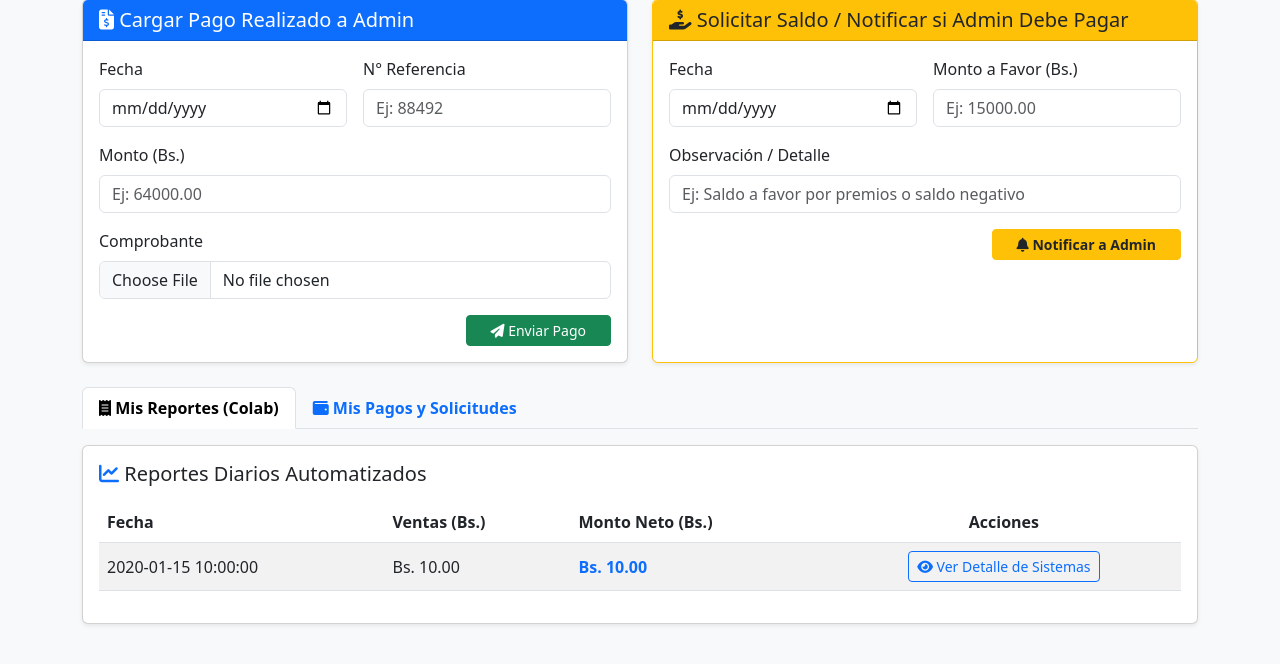
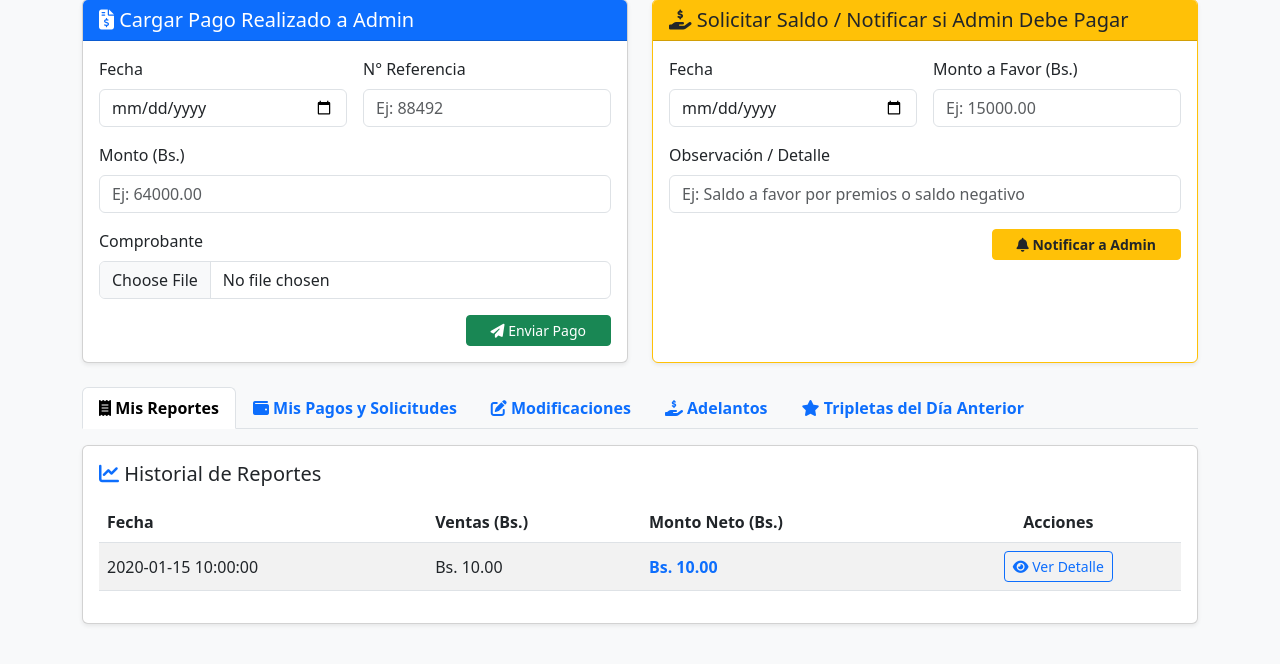
Before and after one commit to mariadelosangelesdiazpinto24-tech/tu-reporte-al-dia., a FastAPI app: template templates/agencia.html in a window 1280 px wide. Shown: the part 75-739 px from the top of the page. Run offline with FastAPI, Linux system fonts and the light colour scheme; the template is opened without the code that fills it: most values are stand-ins (such as "Sample title", 1, 10 or a date in 2020).

Commit message:
Update agencia.html

```diff
--- a/templates/agencia.html
+++ b/templates/agencia.html
@@ -16,7 +16,7 @@
 
     <div class="container my-4">
 
-        <!-- Fila Superior: Cargar Comprobante o Solicitar Saldo (Negativo/Pago del Admin) -->
+        <!-- Fila Superior: Cargar Comprobante o Solicitar Saldo -->
         <div class="row">
             <div class="col-md-6 mb-4">
                 <div class="card shadow-sm h-100">
@@ -79,24 +79,33 @@
             </div>
         </div>
 
-        <!-- Pestañas -->
+        <!-- Pestañas Originales Restauradas -->
         <ul class="nav nav-tabs mb-3" id="taquillaTabs" role="tablist">
             <li class="nav-item">
-                <button class="nav-link active fw-bold" id="reportes-tab" data-bs-toggle="tab" data-bs-target="#reportes" type="button"><i class="fas fa-receipt"></i> Mis Reportes (Colab)</button>
+                <button class="nav-link active fw-bold" id="reportes-tab" data-bs-toggle="tab" data-bs-target="#reportes" type="button"><i class="fas fa-receipt"></i> Mis Reportes</button>
             </li>
             <li class="nav-item">
                 <button class="nav-link fw-bold" id="pagos-tab" data-bs-toggle="tab" data-bs-target="#pagos" type="button"><i class="fas fa-wallet"></i> Mis Pagos y Solicitudes</button>
             </li>
+            <li class="nav-item">
+                <button class="nav-link fw-bold" id="modificaciones-tab" data-bs-toggle="tab" data-bs-target="#modificaciones" type="button"><i class="fas fa-edit"></i> Modificaciones</button>
+            </li>
+            <li class="nav-item">
+                <button class="nav-link fw-bold" id="adelantos-tab" data-bs-toggle="tab" data-bs-target="#adelantos" type="button"><i class="fas fa-hand-holding-usd"></i> Adelantos</button>
+            </li>
+            <li class="nav-item">
+                <button class="nav-link fw-bold" id="tripletas-tab" data-bs-toggle="tab" data-bs-target="#tripletas" type="button"><i class="fas fa-star"></i> Tripletas del Día Anterior</button>
+            </li>
         </ul>
 
-        <!-- Contenido -->
+        <!-- Contenido de las Pestañas -->
         <div class="tab-content" id="taquillaTabsContent">
 
-            <!-- 1. Mis Reportes (Informativos del Colab) -->
+            <!-- 1. Mis Reportes -->
             <div class="tab-pane fade show active" id="reportes" role="tabpanel">
                 <div class="card shadow-sm">
                     <div class="card-body">
-                        <h5 class="card-title mb-3"><i class="fas fa-chart-line text-primary"></i> Reportes Diarios Automatizados</h5>
+                        <h5 class="card-title mb-3"><i class="fas fa-chart-line text-primary"></i> Historial de Reportes</h5>
                         {% if reportes %}
                         <div class="table-responsive">
                             <table class="table table-striped align-middle">
@@ -116,12 +125,12 @@
                                         <td class="fw-bold text-primary">Bs. {{ "%.2f"|format(r.monto|float) }}</td>
                                         <td class="text-center">
                                             <button class="btn btn-sm btn-outline-primary" data-bs-toggle="modal" data-bs-target="#modalDetalle{{ r.id }}">
-                                                <i class="fas fa-eye"></i> Ver Detalle de Sistemas
+                                                <i class="fas fa-eye"></i> Ver Detalle
                                             </button>
                                         </td>
                                     </tr>
 
-                                    <!-- Modal -->
+                                    <!-- Modal de Detalle Robusto -->
                                     <div class="modal fade" id="modalDetalle{{ r.id }}" tabindex="-1" aria-hidden="true">
                                         <div class="modal-dialog modal-lg modal-dialog-centered">
                                             <div class="modal-content bg-dark text-white">
@@ -131,7 +140,11 @@
                                                 </div>
                                                 <div class="modal-body">
                                                     <div class="table-responsive">
-                                                        {{ r.detalle_html | safe }}
+                                                        {% if r.detalle_html %}
+                                                            {{ r.detalle_html | safe }}
+                                                        {% else %}
+                                                            <p class="text-center text-warning my-3">Cargando o actualizando detalle de sistemas...</p>
+                                                        {% endif %}
                                                     </div>
                                                 </div>
                                                 <div class="modal-footer border-secondary">
@@ -145,7 +158,7 @@
                             </table>
                         </div>
                         {% else %}
-                        <p class="text-center text-muted my-3">No hay reportes automatizados todavía.</p>
+                        <p class="text-center text-muted my-3">No hay reportes registrados todavía.</p>
                         {% endif %}
                     </div>
                 </div>
@@ -155,7 +168,7 @@
             <div class="tab-pane fade" id="pagos" role="tabpanel">
                 <div class="card shadow-sm">
                     <div class="card-body">
-                        <h5 class="card-title mb-3"><i class="fas fa-money-check-alt text-success"></i> Historial de Pagos y Solicitudes</h5>
+                        <h5 class="card-title mb-3"><i class="fas fa-money-check-alt text-success"></i> Mis Pagos y Solicitudes</h5>
                         {% if pagos %}
                         <div class="table-responsive">
                             <table class="table table-striped align-middle">
@@ -195,6 +208,11 @@
                 </div>
             </div>
 
+            <!-- Otras pestañas funcionales -->
+            <div class="tab-pane fade" id="modificaciones" role="tabpanel"><div class="card shadow-sm"><div class="card-body"><p class="text-muted text-center my-3">No hay modificaciones registradas.</p></div></div></div>
+            <div class="tab-pane fade" id="adelantos" role="tabpanel"><div class="card shadow-sm"><div class="card-body"><p class="text-muted text-center my-3">No hay adelantos registrados.</p></div></div></div>
+            <div class="tab-pane fade" id="tripletas" role="tabpanel"><div class="card shadow-sm"><div class="card-body"><p class="text-muted text-center my-3">Tripletas del día anterior próximamente.</p></div></div></div>
+
         </div>
 
     </div>
```
